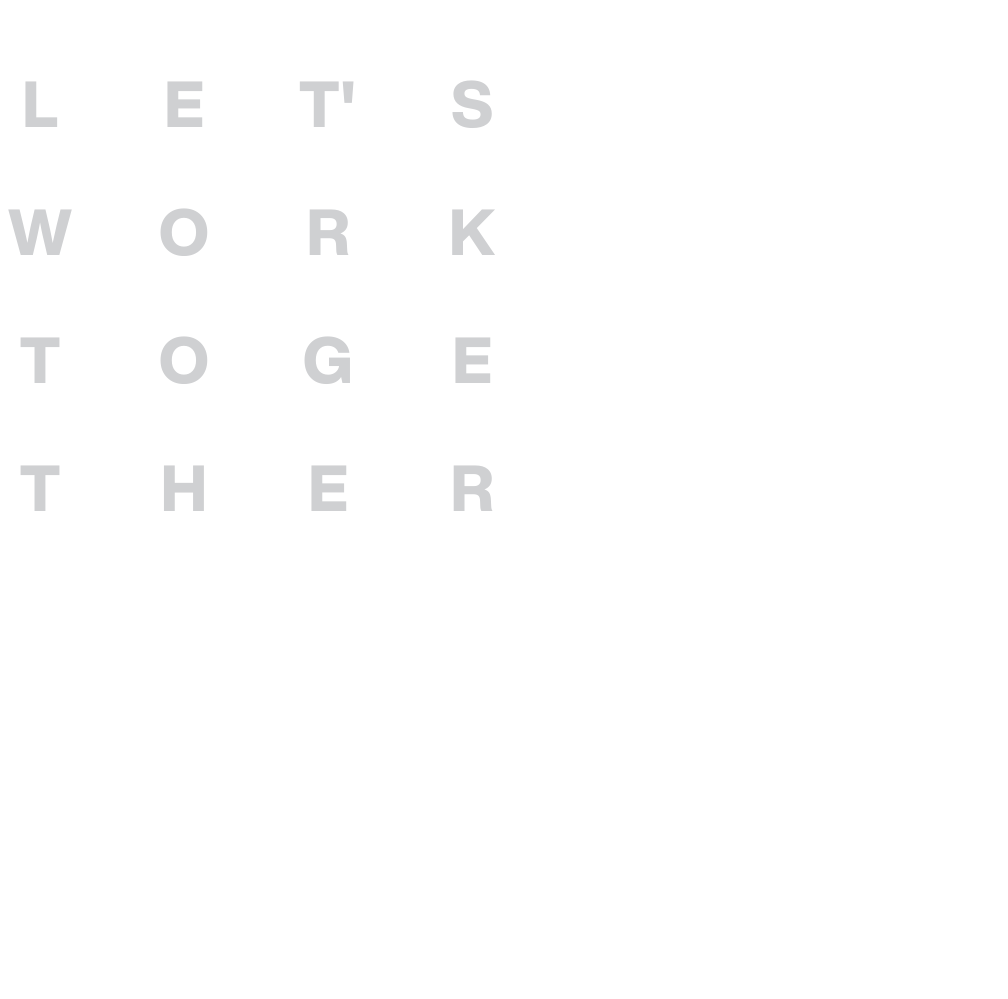
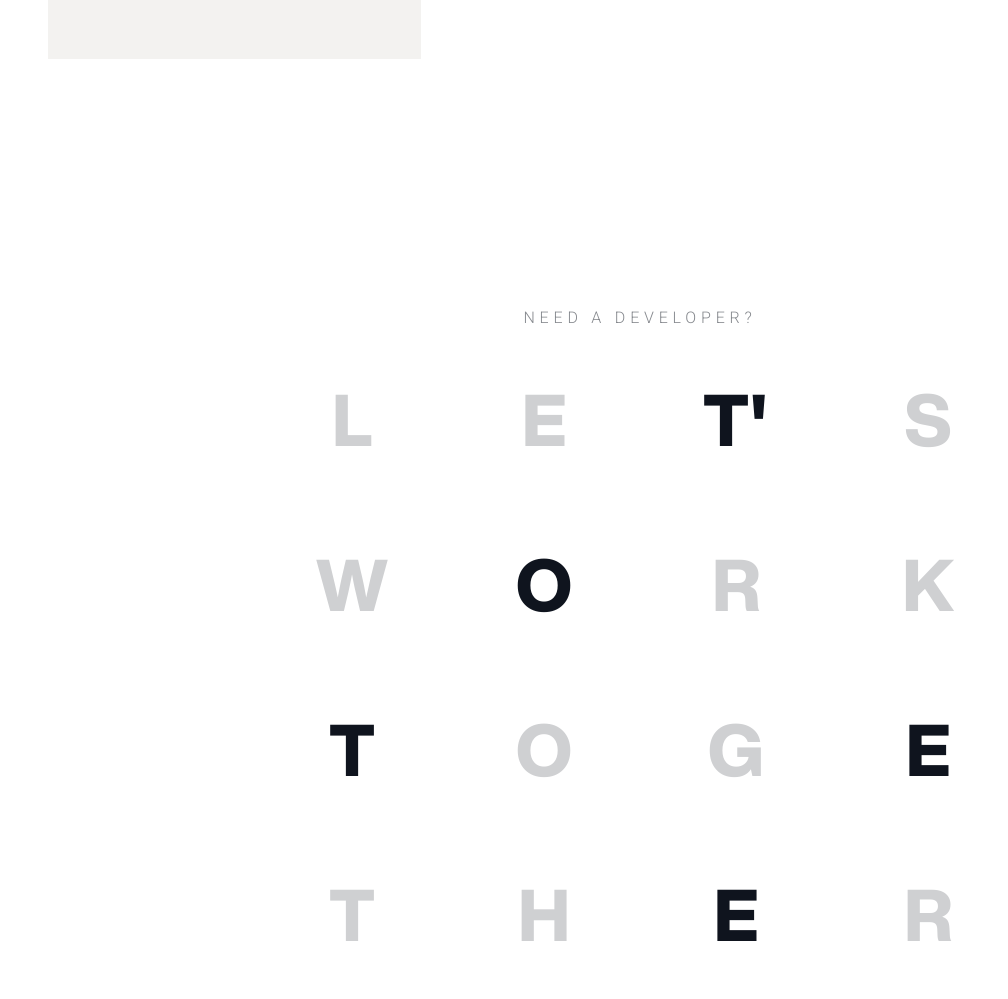
Before and after one commit to andrew001-astro/andrew001-astro.github.io, a plain HTML site: page index.html in a window 1280 px wide. Shown: the part 4791-5790 px from the top of the page, without its empty margins (0-1008 px from the left). Before the commit the page ends 5323 px from the top, so only its background shows below. Drawn offline with Linux system fonts and the light colour scheme; a web font is replaced by a local one.

Commit message:
04/12/2022 @ 09:54pm

```diff
--- a/css/lwt.css
+++ b/css/lwt.css
@@ -1,50 +1,72 @@
 :root {
-  --base: 3rem;
-  --base-margin: 1rem;
+  --base-margin: 2rem;
+  --base-padding: 2rem;
+  --base-font-size: 2rem;
 }
 
 #lwt {
+  padding-top: 3rem;
+  padding-bottom: 3rem;
 }
 
-#lwt .letters {
-  /* background-color: red; */
+#lwt h1,
+#lwt h5 {
+  text-align: center;
 }
 
-#lwt .letters span {
-  font-size: calc(var(--base) + 1rem);
-  font-family: 'Helvetica Now Display', sans-serif;
-  color: #cfd0d2;
-  /* background-color: aqua; */
-  text-align: center;
-  width: calc(var(--base) + 2rem);
-  height: calc(var(--base) + 2rem);
-  padding-top: calc(var(--base) + 0.5rem);
-  padding-bottom: calc(var(--base) + 0.5rem);
-  /* padding: calc(var(--base) + 0.5rem); */
-  float: left;
-  margin-left: calc(1rem + var(--base-margin));
-  margin-right: calc(1rem + var(--base-margin));
+#lwt .row {
+  padding-left: calc(var(--base-padding) + 5rem);
+  padding-right: calc(var(--base-padding) + 5rem);
+  display: none;
+  margin: 0 auto;
 }
 
-#lwt .letters span:nth-child(4n + 1) {
-  clear: both;
-  float: left;
+#lwt .row [class*='col'] {
+  text-align: center;
+  padding-top: calc(var(--base-padding));
+  padding-bottom: calc(var(--base-padding));
+  font-size: calc(var(--base-font-size) + 2.5rem);
+  color: #cfd0d2;
 }
 
-#lwt .letters span:nth-child(4n - 3) {
-  margin-left: auto;
+#lwt .row [class*='col']:nth-child(3n) {
+  color: #0f141e;
 }
 
-#lwt .letters span:nth-child(4n) {
-  margin-right: auto;
+@media only screen and (min-width: 768px) {
+  #lwt {
+    padding: 3rem;
+    padding-top: 5rem;
+    padding-bottom: 5rem;
+  }
+
+  #lwt h1 {
+    display: none;
+  }
+  #lwt .row {
+    display: block;
+  }
 }
 
-#lwt .letters span:nth-child(4n - 1),
-#lwt .letters span:nth-child(4n - 2) {
-  /* color: green; */
+@media only screen and (min-width: 992px) {
+  #lwt .row {
+    max-width: 992px;
+  }
 }
 
-#lwt .letters span:nth-child(4n)::after {
-  /* content: '';
-  display: block; */
+@media only screen and (min-width: 1280px) {
+  #lwt {
+    padding: 4rem;
+    padding-top: 6rem;
+    padding-bottom: 6rem;
+  }
 }
+
+@media only screen and (min-width: 1480px) {
+  #lwt {
+    padding-top: 7rem;
+    padding-bottom: 7rem;
+    max-width: 1480px;
+    margin: 0 auto;
+  }
+}
--- a/css/projects.css
+++ b/css/projects.css
@@ -1,5 +1,7 @@
 #projects {
   margin: 0 auto;
+  padding-top: 2rem;
+  padding-bottom: 2rem;
 }
 
 #projects .group {
@@ -166,6 +168,7 @@
 @media only screen and (min-width: 768px) {
   #projects {
     padding-top: 5rem;
+    padding-bottom: 5rem;
   }
 
   #projects .group .gallery .item .item-title h2 {
@@ -291,6 +294,8 @@
 
 @media only screen and (min-width: 1480px) {
   #projects {
+    padding-top: 7rem;
+    padding-bottom: 7rem;
     max-width: 1480px;
   }
 }
--- a/css/slide_and_fade.css
+++ b/css/slide_and_fade.css
@@ -1,7 +1,7 @@
 .slide {
-  transition: all 0.7s ease-in;
+  transition: all 0.2s ease-in;
   position: relative;
-  top: 3rem;
+  top: 1.5rem;
 }
 
 .slide-up {
@@ -9,7 +9,7 @@
 }
 
 .fade {
-  transition: all 0.5s ease-out;
+  transition: all 0.3s ease-in;
   opacity: 0;
 }
 
--- a/css/tech_stacks.css
+++ b/css/tech_stacks.css
@@ -1,9 +1,9 @@
 #tech_stacks {
-  padding-top: 1rem;
+  padding-top: 2rem;
+  padding-bottom: 2rem;
 }
 
 #tech_stacks .row {
-  padding-top: 2rem;
 }
 
 #tech_stacks .item {
@@ -39,7 +39,8 @@
 /* Medium devices (landscape tablets, 768px and up) */
 @media only screen and (min-width: 768px) {
   #tech_stacks {
-    padding-top: 1rem;
+    padding-top: 5rem;
+    padding-bottom: 5rem;
     padding-left: 1rem;
     padding-right: 1rem;
   }
@@ -71,7 +72,8 @@
 
 @media only screen and (min-width: 1280px) {
   #tech_stacks {
-    padding-top: 2rem;
+    padding-top: 7rem;
+    padding-bottom: 7rem;
     padding-left: 2rem;
     padding-right: 2rem;
   }
@@ -85,7 +87,8 @@
 
 @media only screen and (min-width: 1480px) {
   #tech_stacks {
-    padding-top: 4rem;
+    padding-top: 9rem;
+    padding-bottom: 9rem;
     max-width: 1480px;
     margin: 0 auto;
   }
--- a/index.html
+++ b/index.html
@@ -249,23 +249,25 @@
       </section>
 
       <section id="lwt">
-        <div class="letters">
-          <span>L</span>
-          <span>E</span>
-          <span>T'</span>
-          <span>S</span>
-          <span>W</span>
-          <span>O</span>
-          <span>R</span>
-          <span>K</span>
-          <span>T</span>
-          <span>O</span>
-          <span>G</span>
-          <span>E</span>
-          <span>T</span>
-          <span>H</span>
-          <span>E</span>
-          <span>R</span>
+        <h5>Need a developer?</h5>
+        <h1>Let's work together</h1>
+        <div class="row">
+          <div class="col-md-3">L</div>
+          <div class="col-md-3">E</div>
+          <div class="col-md-3">T'</div>
+          <div class="col-md-3">S</div>
+          <div class="col-md-3">W</div>
+          <div class="col-md-3">O</div>
+          <div class="col-md-3">R</div>
+          <div class="col-md-3">K</div>
+          <div class="col-md-3">T</div>
+          <div class="col-md-3">O</div>
+          <div class="col-md-3">G</div>
+          <div class="col-md-3">E</div>
+          <div class="col-md-3">T</div>
+          <div class="col-md-3">H</div>
+          <div class="col-md-3">E</div>
+          <div class="col-md-3">R</div>
         </div>
       </section>
     </div>
@@ -277,6 +279,8 @@
 
     <!-- intro -->
     <script src="js/intro.js"></script>
+    <!-- lwt -->
+    <script src="js/lwt.js"></script>
 
     <script>
       // container of all elements
@@ -295,11 +299,16 @@
       // adding projects children to total
       totalElements = totalElements.concat(Array.from(projects))
 
+      //getting tech stacks
       let tech_stacks = document.querySelectorAll(
         '#tech_stacks > .row:first-child,  #tech_stacks .row:nth-child(2) [class*=col]',
       )
 
+      //adding tech stacks
       totalElements = totalElements.concat(Array.from(tech_stacks))
+
+      let lwt = document.querySelectorAll('#lwt h5, #lwt h1')
+      totalElements = totalElements.concat(Array.from(lwt))
 
       // set initial class to slide and fade
       setClassToSlideFade(totalElements)
--- a/js/element_checker_if_on_screen.js
+++ b/js/element_checker_if_on_screen.js
@@ -62,3 +62,34 @@ const containerOnScrollHandlerForMyImageFade = () => {
 const removeOnScrollEventMyImageFade = () => {
   window.removeEventListener('scroll', containerOnScrollHandlerForMyImageFade)
 }
+
+let letters
+let callbackForLetters
+
+const setOnScrollForLetters = (container, elemLetters, callback) => {
+  letters = elemLetters
+  callbackForLetters = callback
+  // container.addEventListener('scroll', () => {
+  window.addEventListener('scroll', containerOnScrollHandlerforLetters)
+}
+
+const containerOnScrollHandlerforLetters = () => {
+  let scrollY = window.scrollY
+  // console.log(scrollY)
+  letters.forEach((element) => {
+    if (checkIfElementIsOnScreenFull(element)) {
+      callbackForLetters(element)
+    }
+  })
+}
+
+const checkIfElementIsOnScreenFull = (element) => {
+  let elementPosition = element.getBoundingClientRect()
+  // checking whether fully visible
+  if (
+    elementPosition.top >= 0 &&
+    elementPosition.bottom <= window.innerHeight
+  ) {
+    return true
+  }
+}
--- /dev/null
+++ b/js/lwt.js
@@ -0,0 +1,17 @@
+;(() => {
+  let lettersContainer = document.querySelector('#lwt .row')
+  let letters = Array.from(document.querySelectorAll('#lwt .row [class*=col]'))
+  letters.forEach((elem) => {
+    elem.classList.add('fade')
+  })
+
+  let order = [5, 15, 8, 3, 11, 2, 6, 12, 7, 4, 0, 13, 1, 10, 14, 9]
+
+  setOnScrollForLetters(null, [lettersContainer], (element) => {
+    order.forEach((index, counter) => {
+      setTimeout(() => {
+        letters[index].classList.add('fade-in')
+      }, counter * 100)
+    })
+  })
+})()
--- a/js/main.js
+++ b/js/main.js
@@ -1,6 +1,6 @@
 ;(() => {
   setTimeout(() => {
-    // window.scrollTo(0, 0)
+    window.scrollTo(0, 0)
   }, 300)
 
   let isThemeDark = window.matchMedia('(prefers-color-scheme: dark)').matches
```
